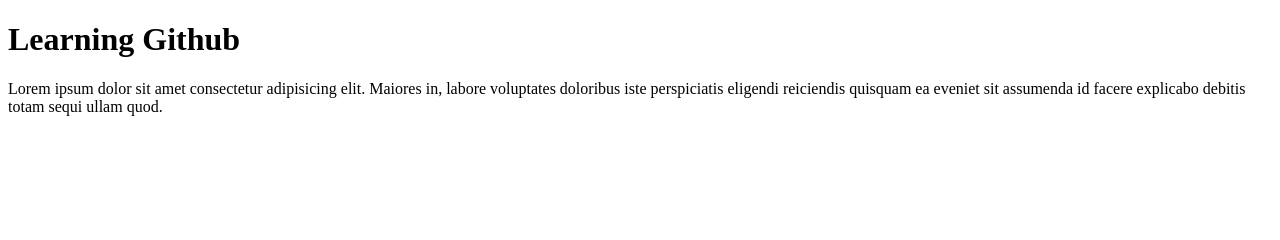
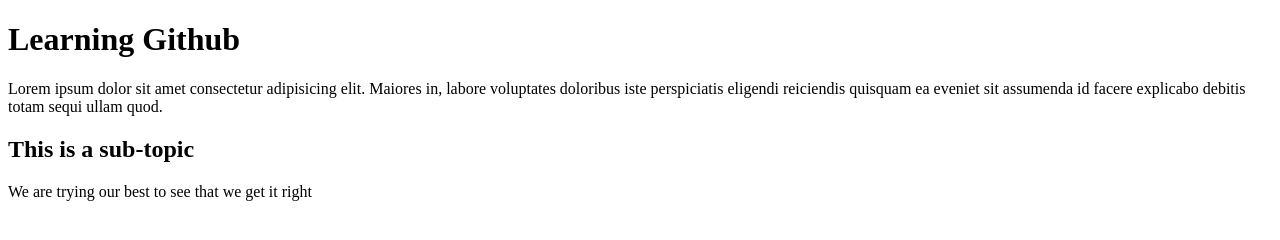
Before and after one commit to master-dixso/master-dixso.github.io, a plain HTML site: page index.html in a window 1280 px wide. Drawn offline with Linux system fonts and the light colour scheme.

Commit message:
Update index.html

```diff
--- a/index.html
+++ b/index.html
@@ -8,5 +8,7 @@
 <body>
     <h1>Learning Github</h1>
     <p>Lorem ipsum dolor sit amet consectetur adipisicing elit. Maiores in, labore voluptates doloribus iste perspiciatis eligendi reiciendis quisquam ea eveniet sit assumenda id facere explicabo debitis totam sequi ullam quod.</p>
+    <h2>This is a sub-topic</h2>
+    <p>We are trying our best to see that we get it right</p>
 </body>
 </html>
```
